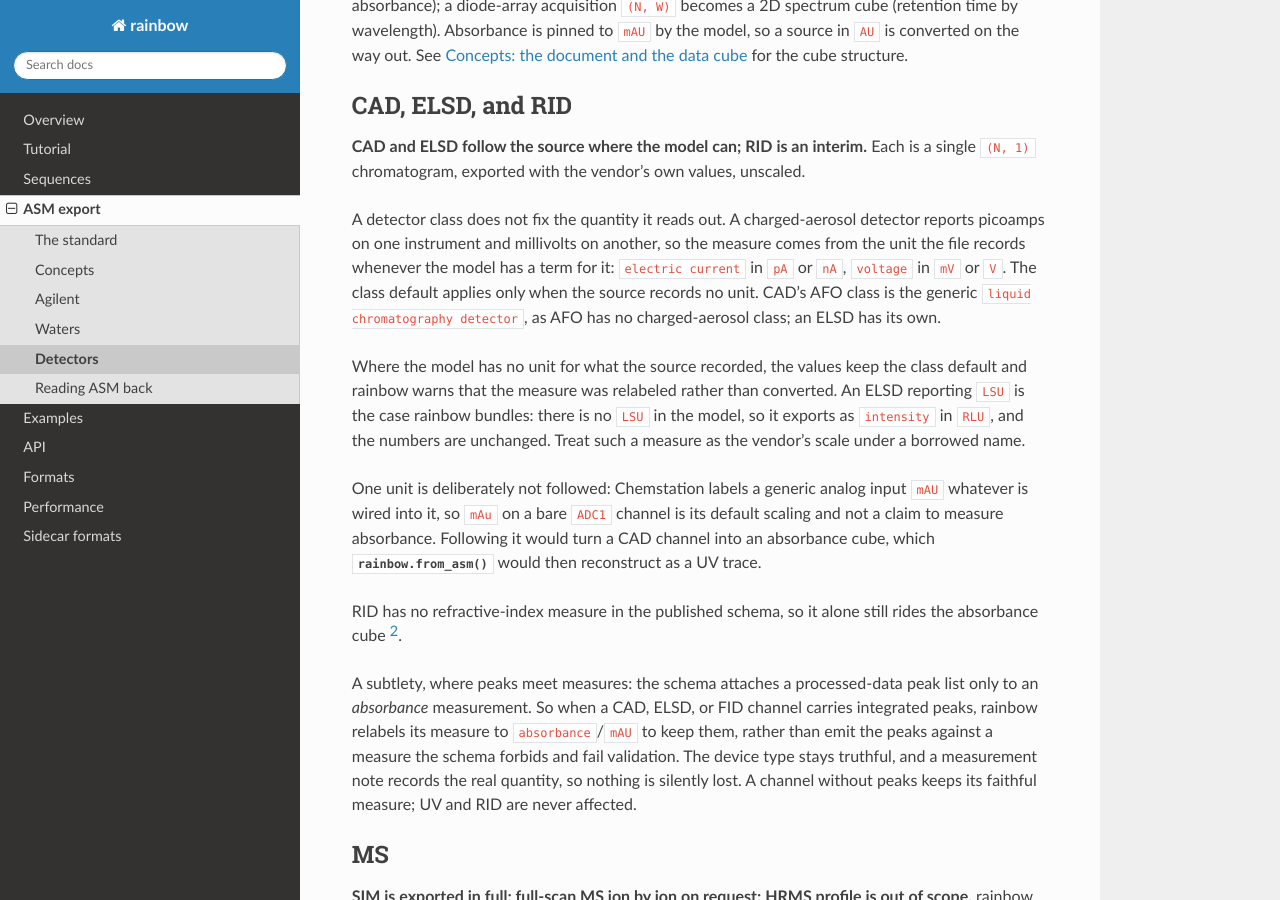
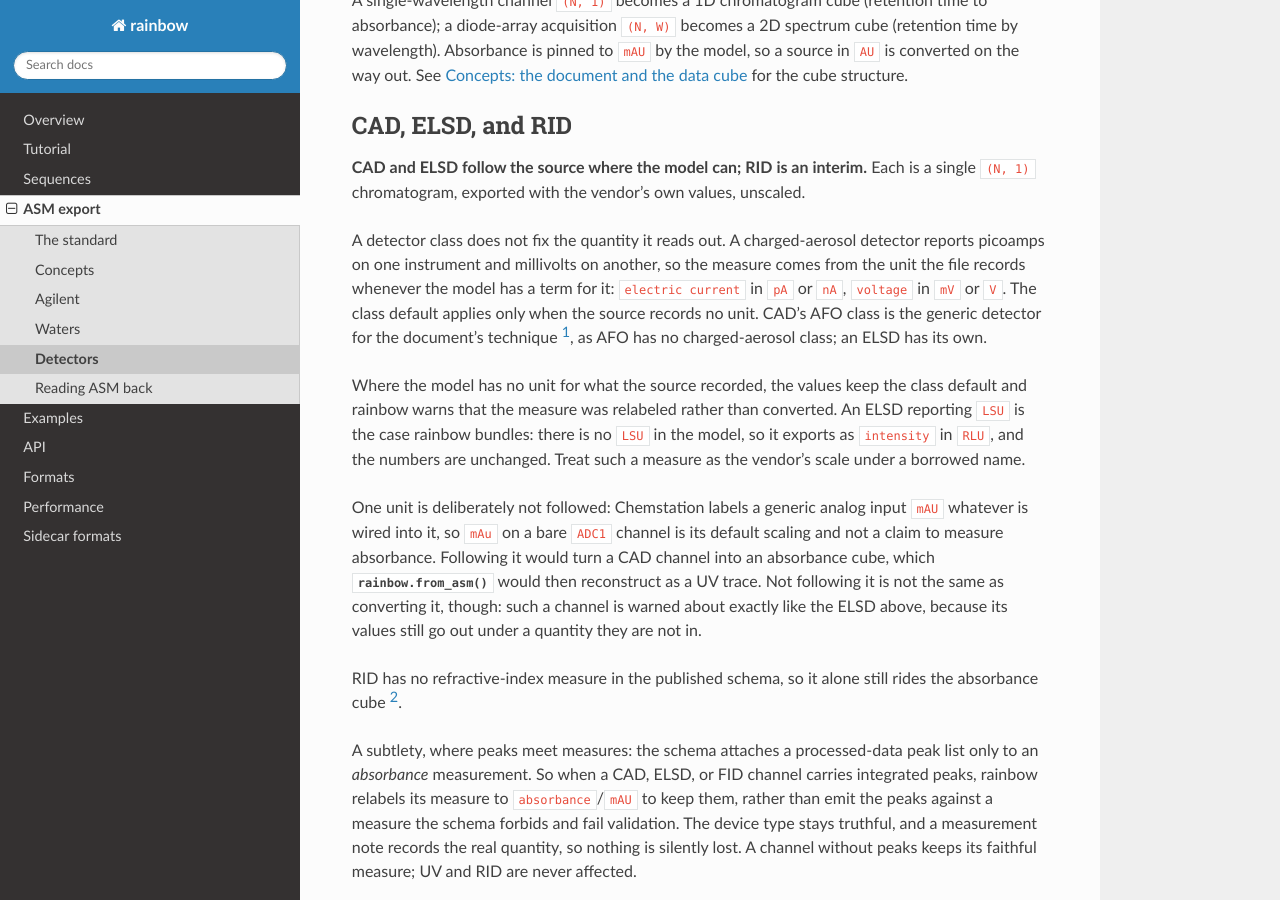
Before and after one commit to evanyeyeye/rainbow, a Sphinx documentation site: the page built from docs/source/asm/detectors.rst, in a window 1280 px wide and 900 px high, scrolled down 1391 px. Built offline with Sphinx 7.4.7 and the Read the Docs theme 3.1.0, drawn with Linux system fonts in a browser that asks for light colours.

Commit message:
Say the same thing about mAU that is said about LSU
A Chemstation analog channel labeled mAU is not published as absorbance:
the instrument labels a generic analog input that way whatever is wired into
it, so following the unit would turn a charged-aerosol channel into an
absorbance cube. That part was right.

But the guard that held the line also skipped the warning, and it was the
only thing the guard did: there is no absorbance entry in the measure table
for it to prevent. So the values went out as picoamps, which is not what
they are, and the run was told nothing, while an ELSD reporting LSU in the
same document was told. The likeliest misreading was the quiet one.

```diff
--- a/docs/source/asm/detectors.rst
+++ b/docs/source/asm/detectors.rst
@@ -136,8 +136,8 @@
 measure comes from the unit the file records whenever the model has a term for
 it: ``electric current`` in ``pA`` or ``nA``, ``voltage`` in ``mV`` or ``V``.
 The class default applies only when the source records no unit. CAD's AFO class
-is the generic ``liquid chromatography detector``, as AFO has no charged-aerosol
-class; an ELSD has its own.
+is the generic detector for the document's technique [#generic]_, as AFO has no
+charged-aerosol class; an ELSD has its own.
 
 Where the model has no unit for what the source recorded, the values keep the
 class default and rainbow warns that the measure was relabeled rather than
@@ -149,7 +149,9 @@
 ``mAU`` whatever is wired into it, so ``mAu`` on a bare ``ADC1`` channel is its
 default scaling and not a claim to measure absorbance. Following it would turn a
 CAD channel into an absorbance cube, which :func:`rainbow.from_asm` would then
-reconstruct as a UV trace.
+reconstruct as a UV trace. Not following it is not the same as converting it,
+though: such a channel is warned about exactly like the ELSD above, because its
+values still go out under a quantity they are not in.
 
 RID has no refractive-index measure in the published schema, so it alone still
 rides the absorbance cube [#interim]_.
```
Also changed, not shown: 2 other files.
